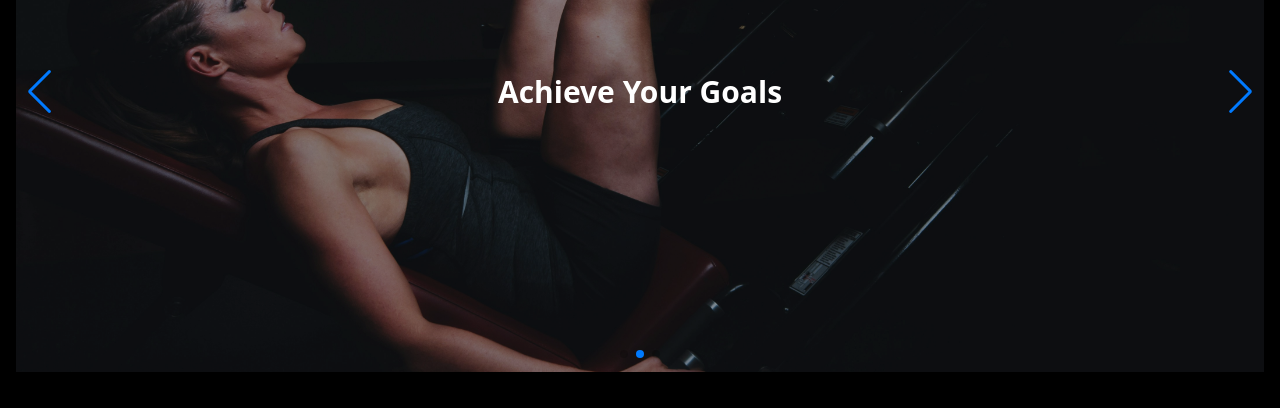
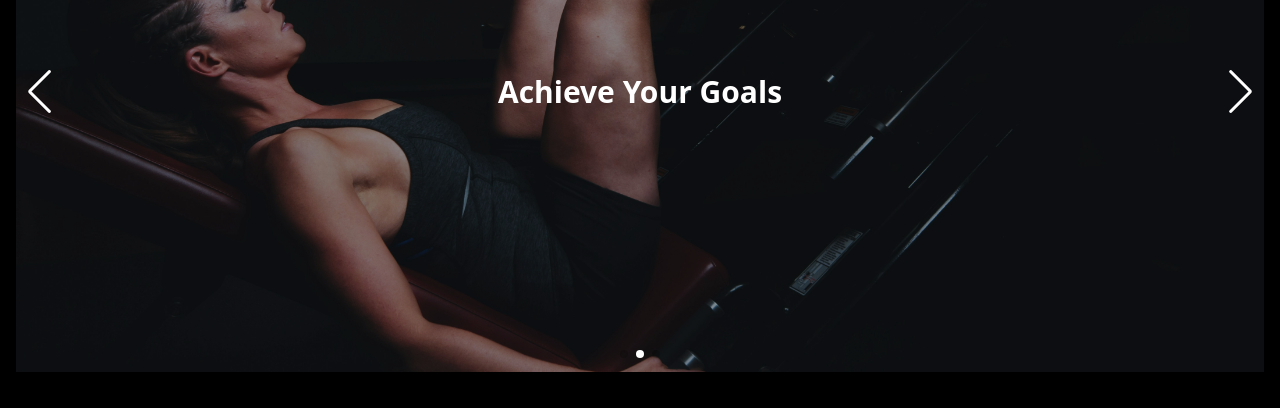
Before and after one commit to Pratiksha102/fitness-forever, a Next.js app: page / in a window 1280 px wide. Shown: the part 293-701 px from the top of the page. Built offline with nearby package versions, Linux system fonts and the light colour scheme.

Commit message:
slider color change

```diff
--- a/src/app/page.tsx
+++ b/src/app/page.tsx
@@ -51,7 +51,7 @@ export default function Home() {
 
           {/* Slide 3 */}
           <SwiperSlide>
-            <div className="relative h-full w-full bg-red-700 flex items-center justify-center">
+            <div className="relative h-full w-full bg-black-700 flex items-center justify-center">
               <div className="absolute top-0 left-0 w-full h-full bg-black opacity-40 z-10"></div>
               <h1 className="text-white text-3xl font-bold z-20 relative">Join the Community</h1>
               <img
--- a/src/styles/globals.css
+++ b/src/styles/globals.css
@@ -31,3 +31,15 @@ header nav a {
 header nav a.active {
   @apply text-blue-600 font-semibold;
 }
+
+.swiper-button-prev {
+  color: #ffffff !important;
+}
+
+.swiper-button-next {
+  color: #ffffff !important;
+}
+
+.swiper-pagination-bullet-active {
+  background-color: #ffffff !important;
+}
```
